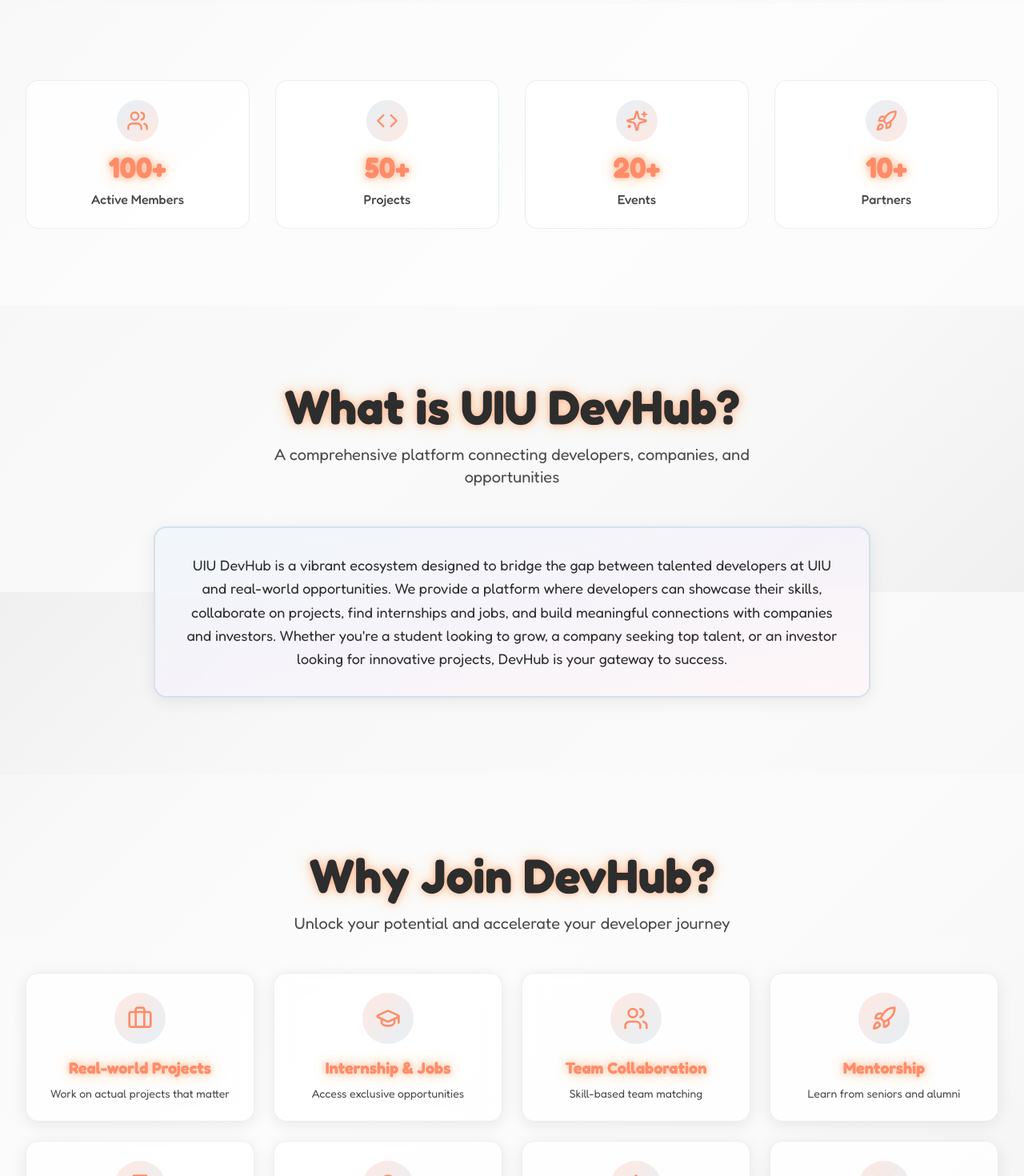
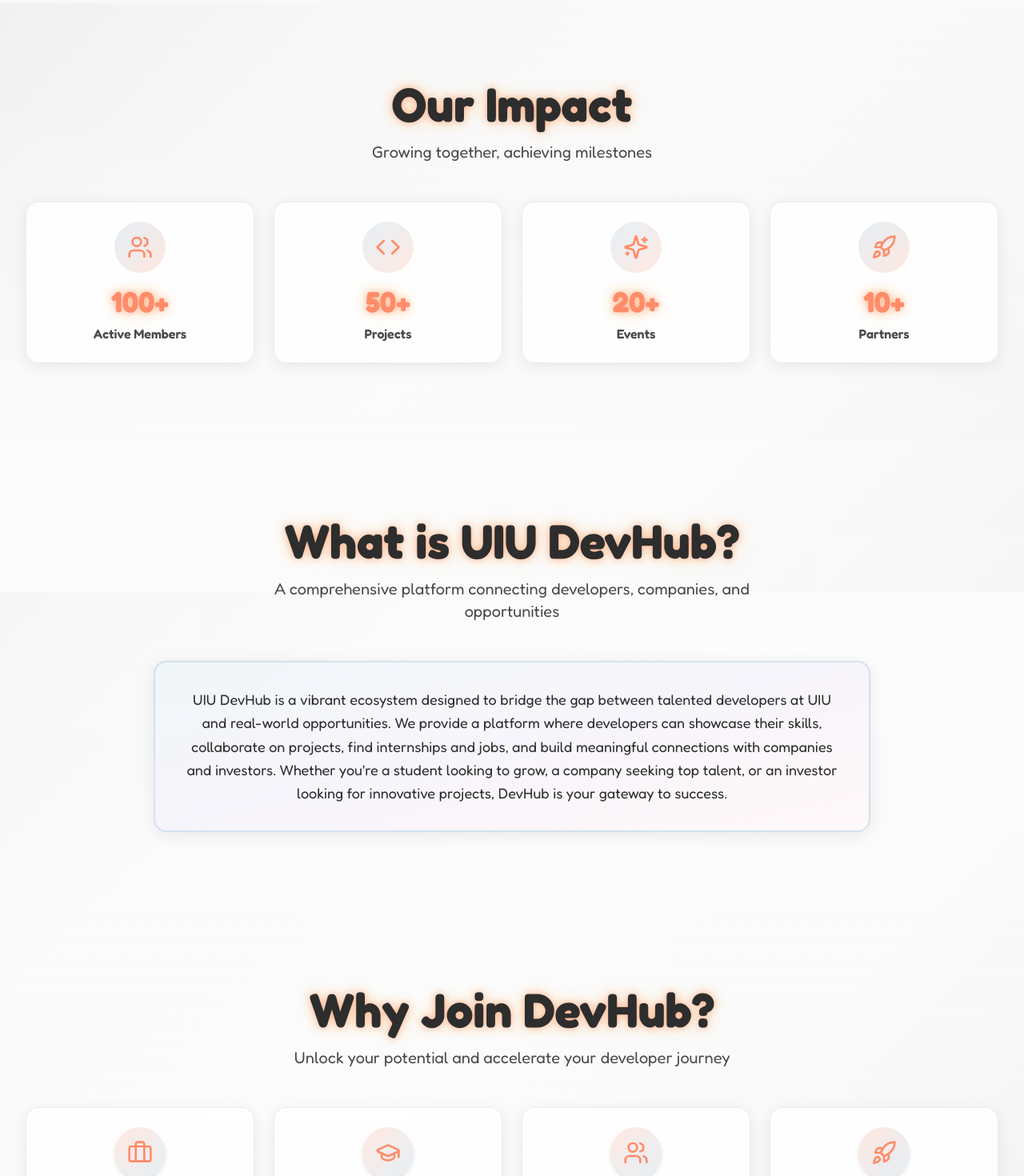
Before and after one commit to YeamimHossainSajid/UIUDevelopersHubFrontend, a React (Vite) app: page / in a window 1280 px wide. Shown: the part 860-2330 px from the top of the page at 80% size. Built offline with nearby package versions, Linux system fonts and the light colour scheme.

Commit message:
home page updated

```diff
--- a/src/pages/Home.tsx
+++ b/src/pages/Home.tsx
@@ -121,22 +121,28 @@ export default function Home() {
       </section>
 
       {/* Stats Section */}
-      <section className="section-container bg-white/50">
-        <div className="grid grid-cols-2 md:grid-cols-4 gap-8">
+      <section className="section-container bg-gradient-to-b from-transparent to-white/30">
+        <div className="section-header">
+          <h2 className="section-title">Our Impact</h2>
+          <p className="section-subtitle">
+            Growing together, achieving milestones
+          </p>
+        </div>
+        <div className="grid grid-cols-2 md:grid-cols-4 gap-6">
           {stats.map((stat, index) => {
             const Icon = stat.icon
             return (
               <div
                 key={index}
-                className="text-center p-6 rounded-2xl bg-white/80 backdrop-blur-sm border border-accent-blue/20 hover:border-accent-orange/40 transition-all hover:scale-105"
+                className="card text-center hover:scale-105 transition-all duration-300 group"
               >
-                <div className="flex justify-center mb-3">
-                  <div className="p-3 rounded-full bg-gradient-to-br from-accent-blue/20 to-accent-orange/20">
-                    <Icon className="text-accent-orange" size={28} />
+                <div className="flex justify-center mb-4">
+                  <div className="w-16 h-16 rounded-full bg-gradient-to-br from-accent-blue/20 to-accent-orange/20 flex items-center justify-center group-hover:scale-110 transition-transform">
+                    <Icon className="text-accent-orange" size={32} />
                   </div>
                 </div>
                 <div className="text-4xl font-bold text-glow-orange mb-2">{stat.number}</div>
-                <div className="text-text-medium font-medium">{stat.label}</div>
+                <div className="text-text-medium font-semibold">{stat.label}</div>
               </div>
             )
           })}
@@ -144,7 +150,7 @@ export default function Home() {
       </section>
 
       {/* What is UIU DevHub Section */}
-      <section className="section-container">
+      <section className="section-container bg-white/40">
         <div className="section-header">
           <h2 className="section-title">What is UIU DevHub?</h2>
           <p className="section-subtitle">
@@ -152,7 +158,7 @@ export default function Home() {
           </p>
         </div>
         <div className="max-w-4xl mx-auto">
-          <div className="card p-8 bg-gradient-to-br from-accent-blue/10 via-accent-purple/10 to-accent-pink/10 border-2 border-accent-blue/30">
+          <div className="card p-8 bg-gradient-to-br from-accent-blue/10 via-accent-purple/10 to-accent-pink/10 border-2 border-accent-blue/30 hover:border-accent-orange/40 transition-colors">
             <p className="text-lg text-text-dark leading-relaxed text-center">
               UIU DevHub is a vibrant ecosystem designed to bridge the gap between talented developers at UIU and real-world opportunities.
               We provide a platform where developers can showcase their skills, collaborate on projects, find internships and jobs,
@@ -164,7 +170,7 @@ export default function Home() {
       </section>
 
       {/* Why Join DevHub - For Developers */}
-      <section className="section-container bg-white/30">
+      <section className="section-container bg-gradient-to-b from-white/40 to-white/20">
         <div className="section-header">
           <h2 className="section-title">Why Join DevHub?</h2>
           <p className="section-subtitle">
@@ -190,7 +196,7 @@ export default function Home() {
                 onClick={playKeyClick}
               >
                 <div className="mb-4">
-                  <div className="w-16 h-16 mx-auto rounded-full bg-gradient-to-br from-accent-orange/20 to-accent-blue/20 flex items-center justify-center group-hover:scale-110 transition-transform">
+                  <div className="w-16 h-16 mx-auto rounded-full bg-gradient-to-br from-accent-orange/20 to-accent-blue/20 flex items-center justify-center group-hover:scale-110 transition-transform shadow-md">
                     <Icon className="text-accent-orange" size={32} />
                   </div>
                 </div>
@@ -213,7 +219,7 @@ export default function Home() {
       </section>
 
       {/* Why Partner with DevHub - For Companies */}
-      <section className="section-container">
+      <section className="section-container bg-white/40">
         <div className="section-header">
           <h2 className="section-title">Why Partner with DevHub?</h2>
           <p className="section-subtitle">
@@ -236,7 +242,7 @@ export default function Home() {
                 onClick={playKeyClick}
               >
                 <div className="mb-4">
-                  <div className="w-16 h-16 mx-auto rounded-full bg-gradient-to-br from-accent-blue/20 to-accent-purple/20 flex items-center justify-center group-hover:scale-110 transition-transform">
+                  <div className="w-16 h-16 mx-auto rounded-full bg-gradient-to-br from-accent-blue/20 to-accent-purple/20 flex items-center justify-center group-hover:scale-110 transition-transform shadow-md">
                     <Icon className="text-accent-blue" size={32} />
                   </div>
                 </div>
@@ -260,17 +266,17 @@ export default function Home() {
       </section>
 
       {/* About Section */}
-      <section className="section-container bg-white/30">
+      <section className="section-container bg-gradient-to-b from-white/40 to-white/20">
         <div className="section-header">
           <h2 className="section-title">About Us</h2>
           <p className="section-subtitle">
             A community-driven platform for developers at UIU to collaborate, learn, and grow together.
           </p>
         </div>
-        <div className="grid md:grid-cols-3 gap-8">
-          <div className="card text-center hover:scale-105 transition-transform">
+        <div className="grid md:grid-cols-3 gap-6">
+          <div className="card text-center hover:scale-105 transition-all duration-300">
             <div className="mb-4">
-              <div className="w-16 h-16 mx-auto rounded-full bg-gradient-to-br from-accent-blue to-accent-purple flex items-center justify-center">
+              <div className="w-16 h-16 mx-auto rounded-full bg-gradient-to-br from-accent-blue to-accent-purple flex items-center justify-center shadow-lg">
                 <Rocket className="text-white" size={32} />
               </div>
             </div>
@@ -279,9 +285,9 @@ export default function Home() {
               To empower developers through collaboration, knowledge sharing, and community building.
             </p>
           </div>
-          <div className="card text-center hover:scale-105 transition-transform">
+          <div className="card text-center hover:scale-105 transition-all duration-300">
             <div className="mb-4">
-              <div className="w-16 h-16 mx-auto rounded-full bg-gradient-to-br from-accent-orange to-accent-orange-gold flex items-center justify-center">
+              <div className="w-16 h-16 mx-auto rounded-full bg-gradient-to-br from-accent-orange to-accent-orange-gold flex items-center justify-center shadow-lg">
                 <Sparkles className="text-white" size={32} />
               </div>
             </div>
@@ -290,9 +296,9 @@ export default function Home() {
               To become the leading developer community platform at UIU and beyond.
             </p>
           </div>
-          <div className="card text-center hover:scale-105 transition-transform">
+          <div className="card text-center hover:scale-105 transition-all duration-300">
             <div className="mb-4">
-              <div className="w-16 h-16 mx-auto rounded-full bg-gradient-to-br from-accent-purple to-accent-pink flex items-center justify-center">
+              <div className="w-16 h-16 mx-auto rounded-full bg-gradient-to-br from-accent-purple to-accent-pink flex items-center justify-center shadow-lg">
                 <Code className="text-white" size={32} />
               </div>
             </div>
@@ -305,7 +311,7 @@ export default function Home() {
       </section>
 
       {/* Features Section */}
-      <section className="section-container bg-white/30">
+      <section className="section-container bg-white/40">
         <div className="section-header">
           <h2 className="section-title">Platform Features</h2>
           <p className="section-subtitle">
@@ -318,7 +324,7 @@ export default function Home() {
             return (
               <div
                 key={index}
-                className="card cursor-pointer group"
+                className="card cursor-pointer group hover:scale-105 transition-all duration-300"
                 onMouseEnter={() => playFeatureSound(440 + index * 50)}
                 onClick={playKeyClick}
               >
```
